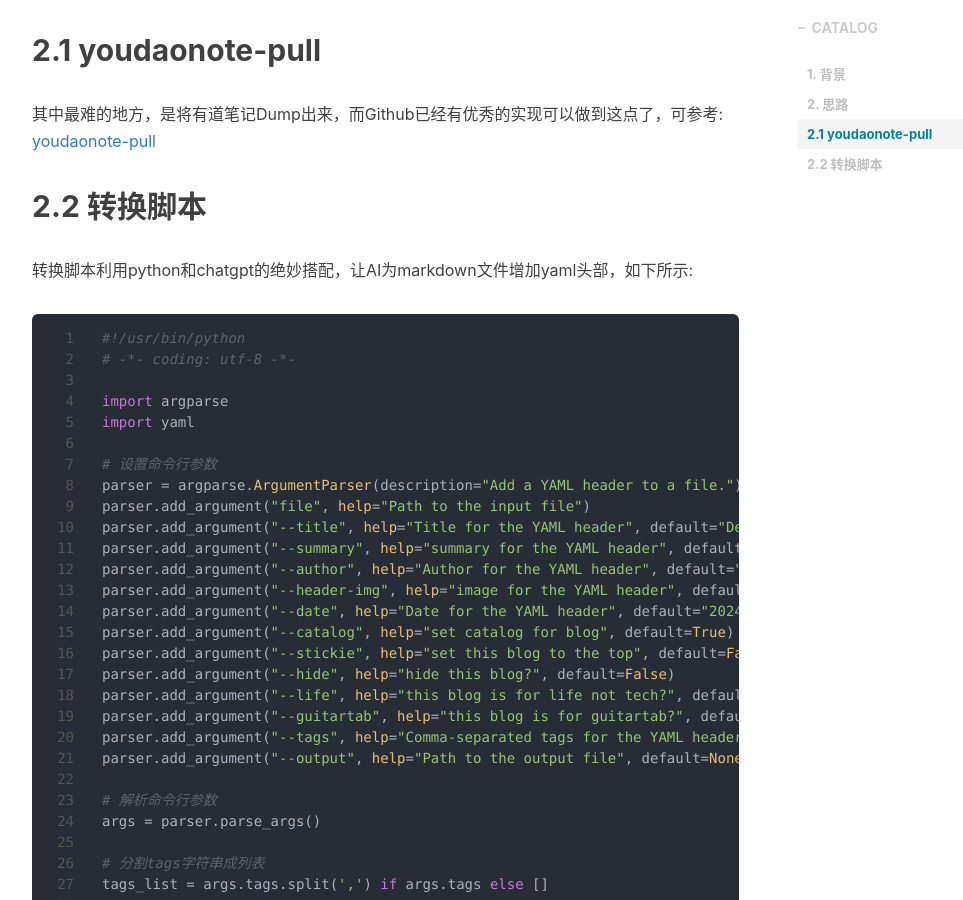
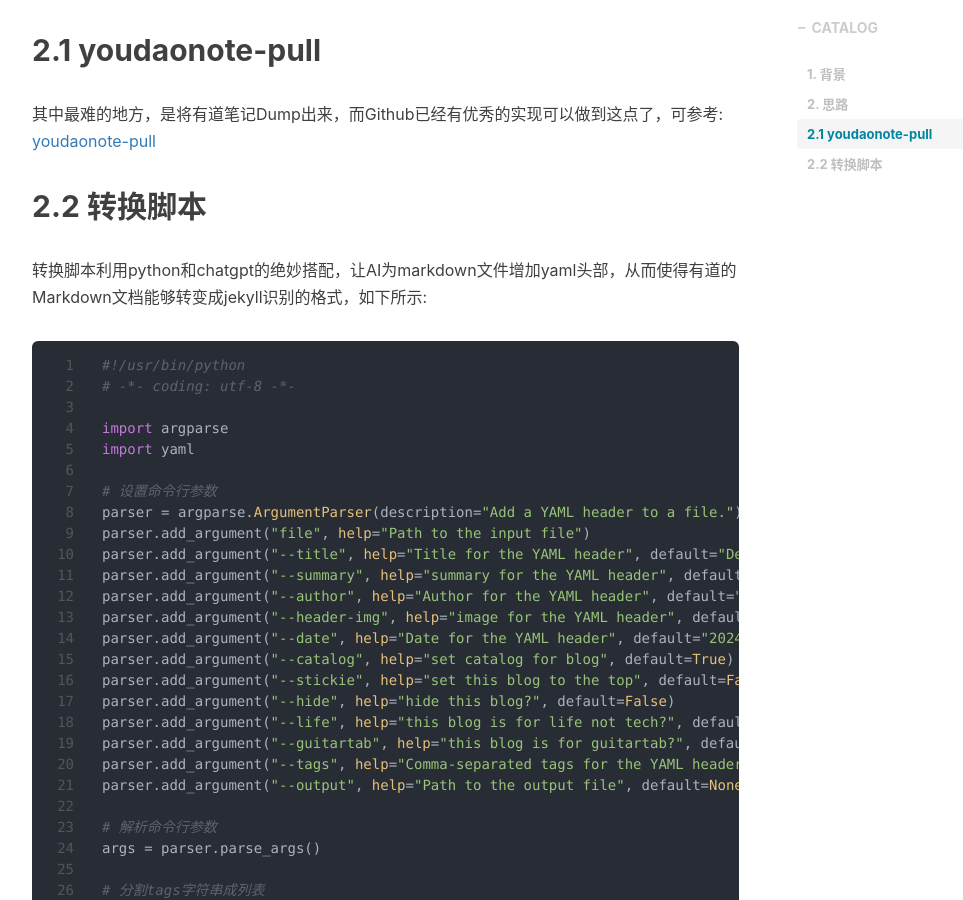
Before and after one commit to ProgrammerBill/ProgrammerBill.github.io, a Jekyll site: the page built from _posts/blog/2024-01-25-有道笔记更新个人博客.md, in a window 1280 px wide and 900 px high, scrolled down 1008 px. Shown: the whole window, without its empty margins (233-1196 px from the left). Built offline with Jekyll 4.4.1, drawn with Linux system fonts in a browser that asks for light colours; nearby versions of some CDN libraries; comment, search, counter and statistics services are not loaded.

Commit message:
add new blog by auto robot

````diff
--- a/_posts/blog/2024-01-25-有道笔记更新个人博客.md
+++ b/_posts/blog/2024-01-25-有道笔记更新个人博客.md
@@ -35,7 +35,7 @@ title: 有道笔记更新个人博客
 ## 2.2 转换脚本
 
 
-转换脚本利用python和chatgpt的绝妙搭配，让AI为markdown文件增加yaml头部，如下所示:
+转换脚本利用python和chatgpt的绝妙搭配，让AI为markdown文件增加yaml头部，从而使得有道的Markdown文档能够转变成jekyll识别的格式，如下所示:
 
 
 ```python
````
Also changed, not shown: youdao_posts/有道笔记更新个人博客.md (+1 -1 lines), 1 other file.
